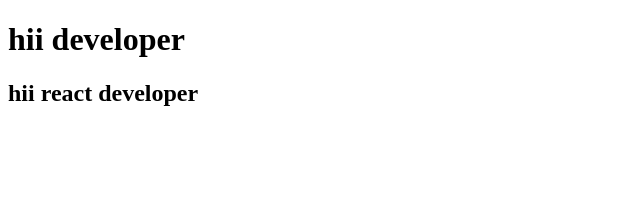
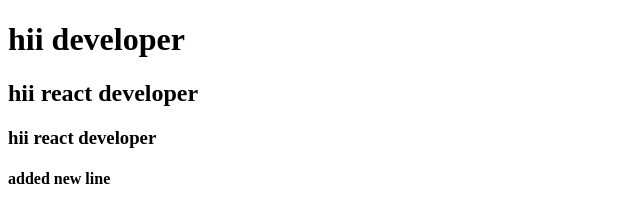
Before and after one commit to Vivekmoyaje/mygithub, a plain HTML site: page index.html in a window 1280 px wide. Shown: the whole page, without its empty margins (0-640 px from the left). Drawn offline with Linux system fonts and the light colour scheme.

Commit message:
new line added by kaushal

```diff
--- a/index.html
+++ b/index.html
@@ -8,5 +8,7 @@
 <body>
     <h1>hii developer</h1>
     <h2>hii react developer</h2>
+    <h3>hii react developer</h3>
+    <h4>added new line</h4>
 </body>
 </html>
```
